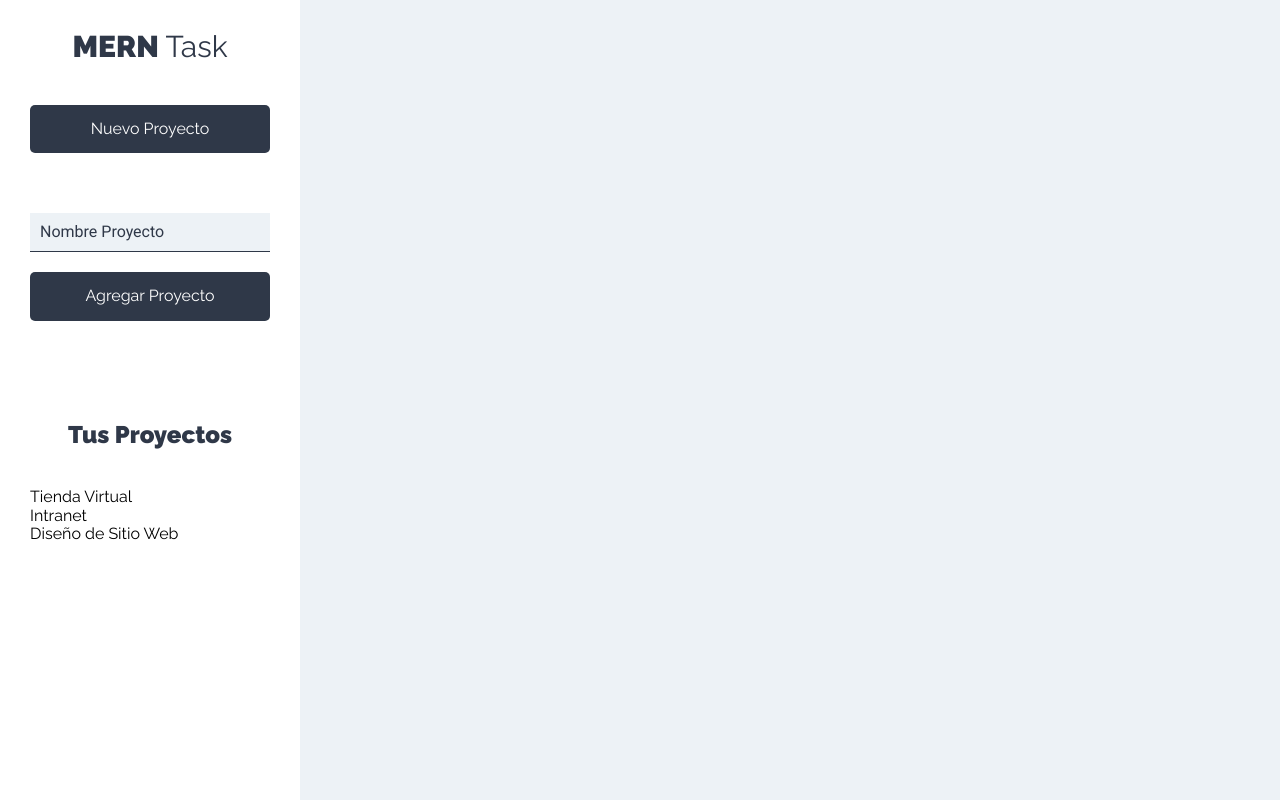
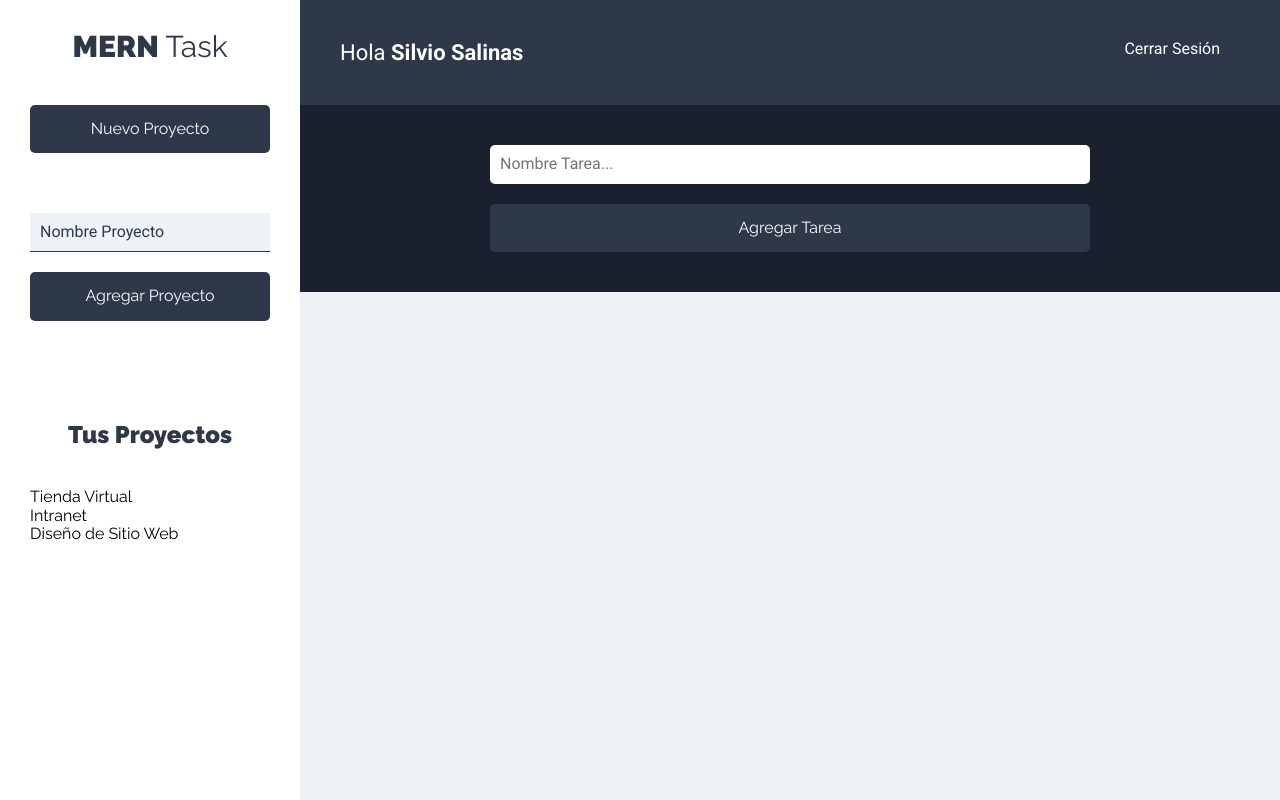
Before and after one commit to salinassilvio/frontendTask, a React (Create React App) app: page /proyectos in a window 1280 px wide. Built offline with nearby package versions, Linux system fonts and the light colour scheme.

Commit message:
Creando Formulario de Tareas

```diff
--- /dev/null
+++ b/src/components/layout/Header.jsx
@@ -0,0 +1,15 @@
+import React from 'react'
+
+const Header = () => {
+    return (
+        <header className="app-header">
+            <p className="nombre-usuario">Hola <span>Silvio Salinas</span></p>
+
+            <nav className="nav-principal">
+                <a href="#!">Cerrar Sesión</a>
+            </nav>
+        </header>
+    )
+}
+
+export default Header
--- a/src/components/proyectos/Proyectos.jsx
+++ b/src/components/proyectos/Proyectos.jsx
@@ -1,11 +1,16 @@
 import React from 'react';
 import Sidebar from '../layout/Sidebar';
+import Header from '../layout/Header';
+import FormTarea from '../tareas/FormTarea';
+
 const Proyectos = () => {
     return (
         <div className="contenedor-app">
-            <Sidebar></Sidebar>
-            <div className="section-principal">
+            <Sidebar/>
+            <div className="seccion-principal">
+                <Header/>
                 <main>
+                    <FormTarea></FormTarea>
                     <div className="contenedor-tareas">
 
                     </div>
--- /dev/null
+++ b/src/components/tareas/FormTarea.jsx
@@ -0,0 +1,27 @@
+import React from 'react'
+
+const FormTarea = () => {
+    return (
+        <div className="formulario">
+            <form>
+                <div className="contenedor-input">
+                    <input
+                        type="text"
+                        className="input-text"
+                        placeholder="Nombre Tarea..."
+                        name="nombre"
+                    />
+                </div>
+                <div className="contenedor-input">
+                    <input
+                        type="submit"
+                        className="btn btn-primario btn-submit btn-block"
+                        value="Agregar Tarea"
+                    />
+                </div>
+            </form>
+        </div>
+    )
+}
+
+export default FormTarea
```
Also changed, not shown: src/components/tareas/ListadoTareas.jsx (added), src/components/tareas/Tarea.jsx (added).
